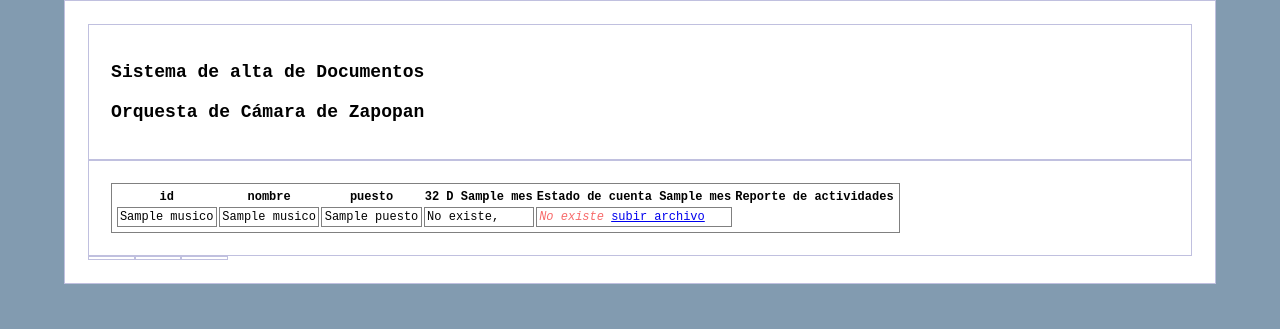
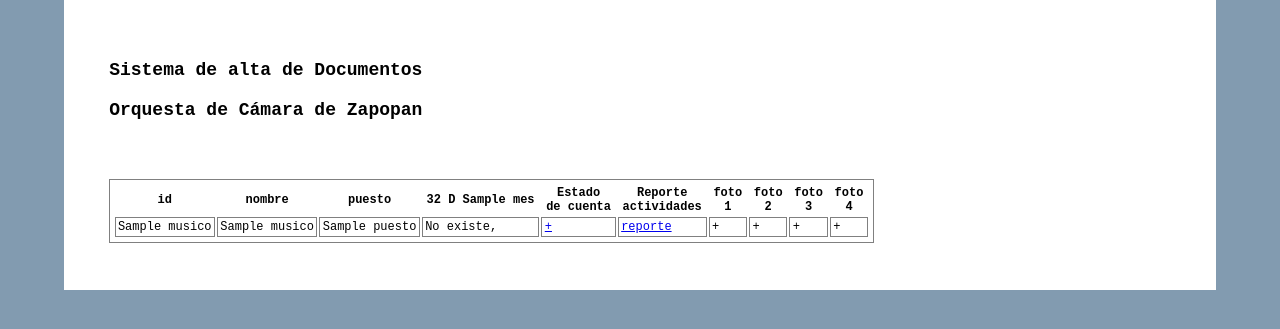
Before and after one commit to jalfonsojimenez/portal_camerata, a Flask app: template templates/index.html in a window 1280 px wide. Shown: the top 329 px of the page. Run offline with Flask 2, Linux system fonts and the light colour scheme; the template is opened without the code that fills it: most values are stand-ins (such as "Sample title", 1, 10 or a date in 2020).

Commit message:
actualizacion con nombres de archivo

```diff
--- a/server.py
+++ b/server.py
@@ -22,8 +22,6 @@ primerdiames = datetime(int(anio),int(mes),1)
 primerdiamessemana = primerdiames.strftime('%w') #dia de la semana en que cae el primer dia del mes en numero
 diasmes = calendar.monthrange(today.year, today.month)[1]
 
-app = Flask(__name__)
-
 musicos = {
     1 : {'nombre': 'Allen Gómez', 'puesto': 'director'},
     2 : {'nombre': 'Poncho Gonzalez', 'puesto': 'cello'},
@@ -32,13 +30,26 @@ musicos = {
     5 : {'nombre': 'Ana Silvia Guerrero', 'puesto': 'piano'}
 }
 
+#APP y RUTAS
+app = Flask(__name__)
+
+
 @app.route('/')
 def index():
     # Checar el directorio de imágenes
     path = ('./static/img/')
     dir_list = os.listdir(path)
 
-    return render_template('index.html', musicos = musicos , mes = mes_actual, archivos = dir_list)
+    # Checar el directorio de 32d
+    path1 = ('./static/files/32d')
+    dir_list1 = os.listdir(path1)
+
+    # Checar el directorio de estados de cuenta
+    path2 = ('./static/files/ecuenta')
+    dir_list2 = os.listdir(path2)
+
+    return render_template('index.html', musicos = musicos , mes = mes_actual, \
+                            archivosfotos = dir_list, archivos32 = dir_list1, archivosecuenta = dir_list2)
 
 @app.route('/upload_docs', methods=['GET', 'POST'])
 def upload_docs():
@@ -65,5 +76,19 @@ def crea_calendario():
     return render_template('crea_calendario.html', diasmes=diasmes , dias_espanol = dias_espanol, \
                             primerdiamessemana=primerdiamessemana, mes_actual=mes_actual, anio=anio)
 
+
+filename = os.path.join(app.static_folder, 'calendarios', 'calendario'+mes_actual+'.json')
+
+@app.route('/muestra_calendario/<idmusico>', methods=['GET'])
+def muestra_calendario(idmusico):
+    #idmusico    = request.args.get('idmusico', type= int)
+    idmusico    =   idmusico
+    print(idmusico)
+    with open(filename) as test_file:
+        data = json.load(test_file)
+
+    return render_template('muestra_calendario.html', idmusico=idmusico, data = data, diasmes=diasmes , dias_espanol = dias_espanol, \
+                            primerdiamessemana=primerdiamessemana, mes_actual=mes_actual, anio=anio, musicos = musicos)
+
 if __name__ == '__main__':
     app.run(host='127.0.0.1', port=8000, debug=True)
--- a/static/style.css
+++ b/static/style.css
@@ -1,8 +1,9 @@
 body{ font-family: 'Courier New', Courier, monospace; font-size: 12px;
 background-color: #083a6381; margin: 0 5% 0 5%; }
-div{ border: 1px solid #c0c0df; padding: 2%; }
+div{  padding: 2%; }
+.calendar{ border: 1px solid black; padding: 2%; }
 .wrapp{ display: grid; grid-template-columns: repeat(7, auto); background-color: white;}
 .title{ grid-column: 1 / 8;}
 table, tr, td{ border: 1px solid gray; padding: 0.2em}
-.flag{ color: rgba(243, 35, 35, 0.678)}
+th { padding-left: 0.4em; padding-right: 0.4em;}
 form{ margin: 0; padding: 0; display: grid}
--- a/templates/crea_calendario.html
+++ b/templates/crea_calendario.html
@@ -13,13 +13,13 @@
     </div>
         {% for i in range( 0, diasmes + primerdiamessemana | int ) %}
             {% if i < primerdiamessemana | int  %}
-            <div>
+            <div class="calendar">
                 {{ i+1  }}
                     {{ dias_espanol[i] }} <br> <br>
             </div>
 
             {% else %}
-                <div>
+                <div class="calendar">
                     {{ i + 1 }}
                     {{ dias_espanol[i] }} <br> <br>
                     <input type="text" name="{{ i + 1 - primerdiamessemana | int }}" size="1">
--- a/templates/index.html
+++ b/templates/index.html
@@ -9,8 +9,12 @@
                 <th>nombre</th>
                 <th>puesto</th>
                 <th>32 D {{ mes }}</th>
-                <th>Estado de cuenta {{ mes }}</th>
-                <th>Reporte de actividades</th>
+                <th>Estado <br> de cuenta </th>
+                <th>Reporte  <br> actividades</th>
+                <th>foto <br>1</th>
+                <th>foto <br>2</th>
+                <th>foto <br>3</th>
+                <th>foto <br>4</th>
 
         {% for k,v in musicos.items() %}
                 <tr>
@@ -18,19 +22,46 @@
                     <td>{{ v['nombre'] }}</td>
                     <td>{{ v['puesto']}}</td>
 
-            {# Checar 32 D del usuario #}
-            {% if k|string + mes +'32d.pdf' in archivos %}
-                    <td>  <a href="{{ url_for( 'static', filename= 'img/' + '32d'+ k|string + mes + '.pdf')}}">estadodecuenta.jpg</a></td>
+            {# Checar 32 D del usuario busca '1-32d-mayo.pdf'' en static/files/32d/) #}
+            {% if  k|string + '-' +  '32d' + '-' + mes + '.pdf' in archivos32 %}
+                    <td>  <a href="{{ url_for( 'static', filename= 'files/32d/' + k|string + '-' + '32d' + '-' + mes + '.pdf') }}">32D</a></td>
             {%else %}
                     <td> No existe, <a href=""></a></td>
             {% endif %}
 
-            {# Checar estado de cuenta del usuario #}
-            {% if k|string + 'ecuenta' + mes + '.pdf'  in archivos %}
-                    <td>  <a href="{{ url_for( 'static', filename=  'img/' + k|string + 'ecuenta' + mes + '.pdf')}}">estadocuenta.jpg</a></td>
+            {# Checar estado de cuenta  del usuario busca '1-ecuenta-mayo.pdf'' en static/files/ecuenta/) #}
+            {% if k|string + '-' + 'ecuenta' + '-' + mes + '.pdf'  in archivosecuenta %}
+                    <td>  <a href="{{ url_for( 'static', filename=  'files/ecuenta/' + k|string + '-' + 'ecuenta' + '-' + mes + '.pdf') }}">e-cuenta</a></td>
             {%else %}
-                    <td> <span class="flag" > <i>No existe</i></span> <a href="{{ url_for( 'upload_docs', idmusico= k|string, doctype='estado_de_cuenta' )}}">subir archivo</a></td>
+                    <td> <a href="{{ url_for( 'upload_docs', idmusico= k|string, doctype='estado_de_cuenta' )}}">+</a></td>
             {% endif %}
+                    <td><a href="{{ url_for('muestra_calendario' , idmusico=k) }}">reporte</a></td>
+
+            {# Checar fotos del usuario '1-foto1-mayo.jpg' en static/img #}
+            {% if k|string + '-' + 'foto1' + '-' + mes + '.jpg' in archivosfotos %}
+                    <td><a href="{{ url_for('static', filename= 'img/' + k|string + '-' + 'foto1'+ '-' + mes + '.jpg' ) }}">foto1</a></td>
+            {% else %}
+                    <td>+</td>
+            {% endif %}
+
+            {% if k|string + '-' + 'foto2' + '-' + mes + '.jpg' in archivosfotos %}
+                    <td><a href="{{ url_for('static', filename= 'img/' + k|string + '-' + 'foto2'+ '-' + mes + '.jpg' ) }}">foto2</a></td>
+            {% else %}
+                    <td>+</td>
+            {% endif %}
+
+            {% if k|string + '-' + 'foto3' + '-' + mes + '.jpg' in archivosfotos %}
+                    <td><a href="{{ url_for('static', filename= 'img/' + k|string + '-' + 'foto3'+ '-' + mes + '.jpg' ) }}">foto3</a></td>
+            {% else %}
+                    <td>+</td>
+            {% endif %}
+
+            {% if k|string + '-' + 'foto4' + '-' + mes + '.jpg' in archivosfotos %}
+                    <td><a href="{{ url_for('static', filename= 'img/' + k|string + '-' + 'foto4'+ '-' + mes + '.jpg' ) }}">foto4</a></td>
+            {% else %}
+                    <td>+</td>
+            {% endif %}
+
 
         {% endfor %}
                 </tr>
```
Also changed, not shown: static/calendarios/calendariomayo.json (added, +8 -0 lines), templates/muestra_calendario.html (added, +63 -0 lines), static/img/1-foto1-mayo.jpg (added), static/img/1-foto2-mayo.jpg (renamed from static/img/2ecuentamayo.jpg), static/img/1-foto3-mayo.jpg (added), static/img/1-foto4-mayo.jpg (added), 6 other files.
